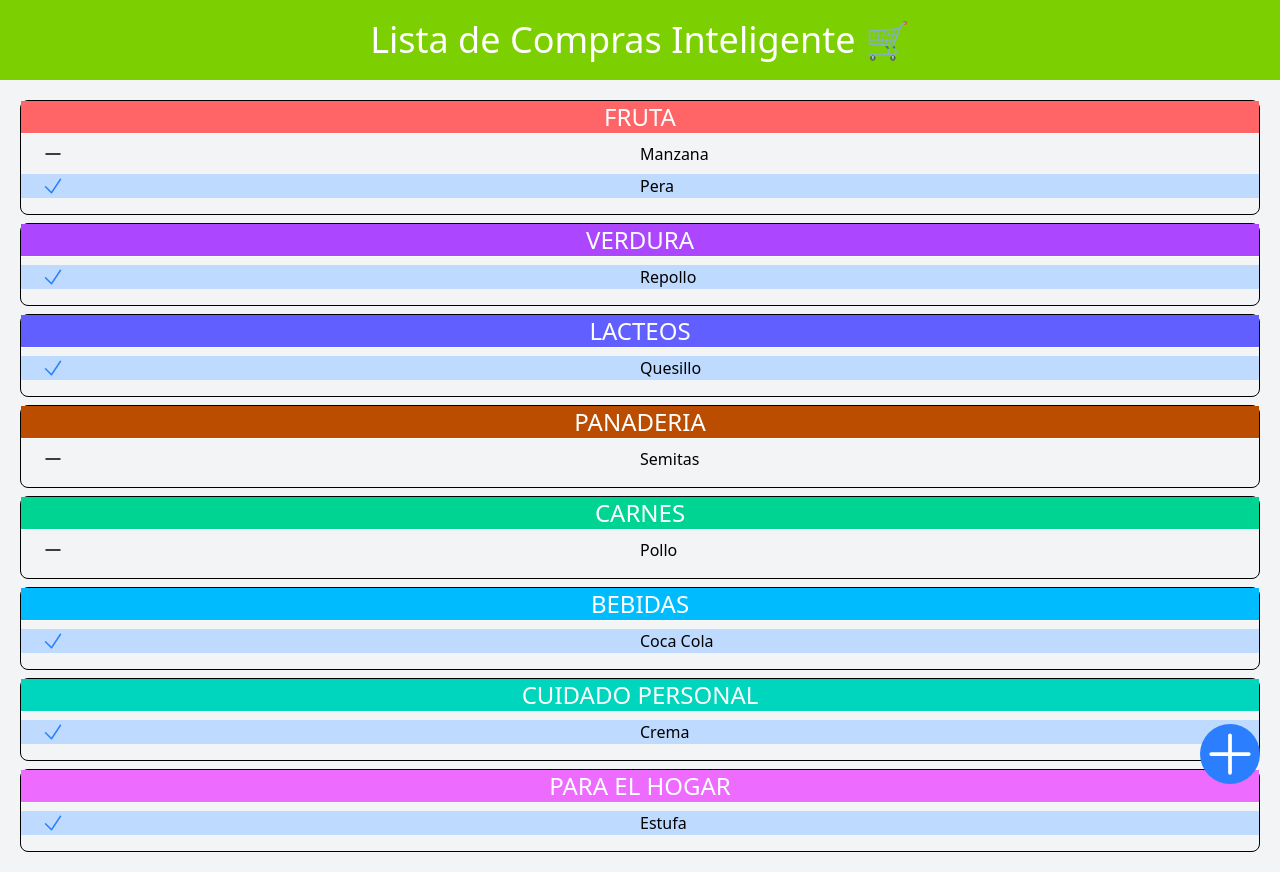
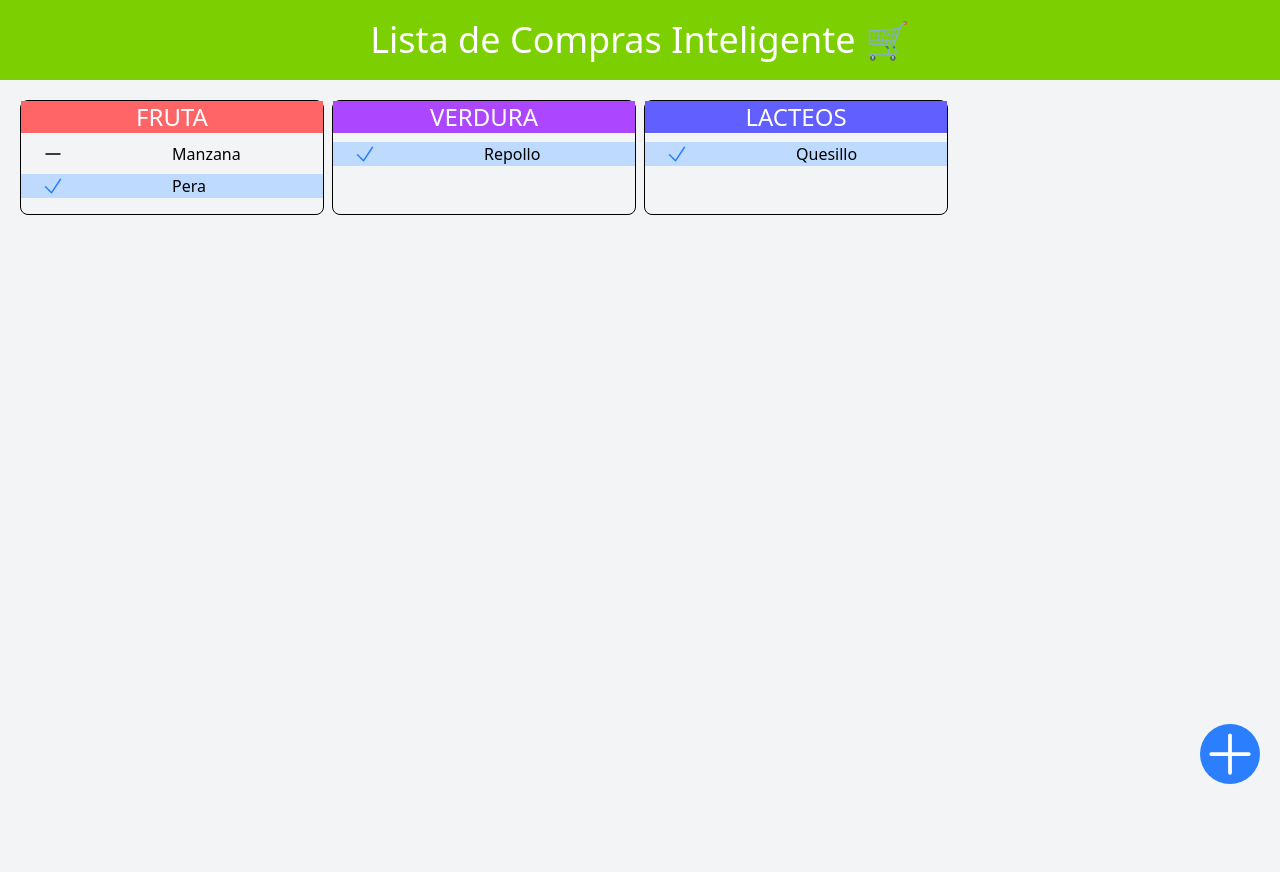
Before and after one commit to Shue-Larios/SmartShoppingList, a React (Vite) app: page / in a window 1280 px wide. After the commit the page ends 800 px from the top, so only its background shows below. Built offline with nearby package versions, Linux system fonts and the light colour scheme.

Commit message:
SEgundo Commit

```diff
--- a/src/components/List.tsx
+++ b/src/components/List.tsx
@@ -1,68 +1,64 @@
 import { CheckIcon, MinusIcon } from "@heroicons/react/24/solid"
 import { categoryItems } from "../data/db"
+import { useEffect, useMemo, useState } from "react";
+import clsx from "clsx";
 
 
 const prueba = [
   {
     id: 11,
-    nombre: "Manzana",
+    name: "Manzana",
     categoria: 1,
     buy: false,
 
   },
   {
     id: 111,
-    nombre: "Pera",
+    name: "Pera",
     categoria: 1,
     buy: true,
 
   },
   {
     id: 22,
-    nombre: "Repollo",
+    name: "Repollo",
     categoria: 2,
     buy: true,
 
   },
   {
     id: 33,
-    nombre: "Quesillo",
+    name: "Quesillo",
     categoria: 3,
     buy: true,
 
   },
-  {
-    id: 44,
-    nombre: "Semitas",
-    categoria: 4,
-    buy: false,
+  // {
+  //   id: 44,
+  //   name: "Semitas",
+  //   categoria: 4,
+  //   buy: false,
 
-  },
-  {
-    id: 55,
-    nombre: "Pollo",
-    categoria: 5,
-    buy: false,
+  // },
+  // {
+  //   id: 55,
+  //   name: "Pollo",
+  //   categoria: 5,
+  //   buy: false,
 
-  },
-  {
-    id: 66,
-    nombre: "Coca Cola",
-    categoria: 6,
-    buy: true,
-  },
-  {
-    id: 77,
-    nombre: "Crema",
-    categoria: 7,
-    buy: true,
-  },
-  {
-    id: 88,
-    nombre: "Estufa",
-    categoria: 8,
-    buy: true,
-  }
+  // },
+  // {
+  //   id: 66,
+  //   name: "Coca Cola",
+  //   categoria: 6,
+  //   buy: true,
+  // },
+  // {
+  //   id: 77,
+  //   name: "Crema",
+  //   categoria: 7,
+  //   buy: true,
+  // }
 ]
 
 export const List = () => {
@@ -74,17 +70,16 @@ export const List = () => {
     productos: prueba.filter(product => product.categoria === category.id),
   }));
 
- console.log(productosPorCategoria);
-
 
   return (
     <>
-      <div className={`grid md:grid-cols-${Math.min(Math.max(productosPorCategoria.length, 1),4)} m-5 gap-2`}>
+      <div className="grid m-5 gap-2 md:grid-cols-4">
+
         {/* Mostrar los productos de la categoría Fruta (id: 1) */}
         {productosPorCategoria.map(category => (
-          <div key={category.id} className="pb-2  border rounded-lg">
+          <div key={category.id} className="pb-2    border rounded-lg">
             {category.productos.length > 0 && (
-              <div >
+              <>
                 <div className={`${category.color} text-white mb-2 border-b text-center text-2xl uppercase flex items-center justify-center`}>
                   {category.name}
                 </div>
@@ -94,23 +89,25 @@ export const List = () => {
                       <div key={product.id} className="grid grid-cols-2 bg-blue-200"
                       >
                         <CheckIcon className="h-6 w-6 ml-5 text-blue-500 mr-3 " />
-                        <p className="">{product.nombre}</p>
+                        <p className="">{product.name}</p>
                       </div>
                     </li>
                     : <li key={product.id} className="mb-2">
                       <div key={product.id} className="grid grid-cols-2">
                         <MinusIcon className="h-6 w-6 ml-5" />
-                        <p>{product.nombre}</p>
+                        <p>{product.name}</p>
 
                       </div>
                     </li>
                   )}
                 </ul>
-              </div>
+              </>
             )}
           </div>
         ))}
       </div>
+
+
     </>
 
 
--- a/src/components/Modal.tsx
+++ b/src/components/Modal.tsx
@@ -21,20 +21,20 @@ export const Modal = ({ isModalVisible, setIsModalVisible }: ModalProps) => {
         }
     }
 
+    // lg:w-1/4 md:w-1/2
     return (
         // backModal una clase personalizada que utilice para identificar el área que rodea el contenido de la modal
-        <div className="backModal   fixed inset-0 bg-gray-200   opacity-95 flex justify-center items-center z-50"
+        <div className="backModal  fixed inset-0 bg-gray-200   opacity-96 flex justify-center items-center z-50"
             onClick={handleClickOut}>
 
             {/* e.stopPropagation() previene que el evento de clic se propague hacia los elementos padres, es decir, detiene la "burbuja" del evento. */}
-            <div className="bg-white p-6 rounded-lg md:w-1/3" onClick={(e) => e.stopPropagation()} >
+            <div className="bg-white p-6 rounded-lg w-5/6 md:w-2/3 lg:w-1/3" onClick={(e) => e.stopPropagation()} >
                 {/* icono de cerrar sesion */}
                 <div className="relative">
                     <XCircleIcon
                     title="Cerrar Ventana"
                         onClick={() => setIsModalVisible(false)}
                         className='absolute -top-10 -right-20 px-10  h-10 cursor-pointer text-red-500'
-                    //  className='absolute -top-10 right-2 h-10 w-10 text-gray-700 cursor-pointer'
                     />
                     <h2 className="text-2xl mb-4 text-center">¡Agrega producto a tu Lista!</h2>
                     {/* contenido del modal   */}
```
Also changed, not shown: 1 other file (tests, documents, lock files or other folders).
